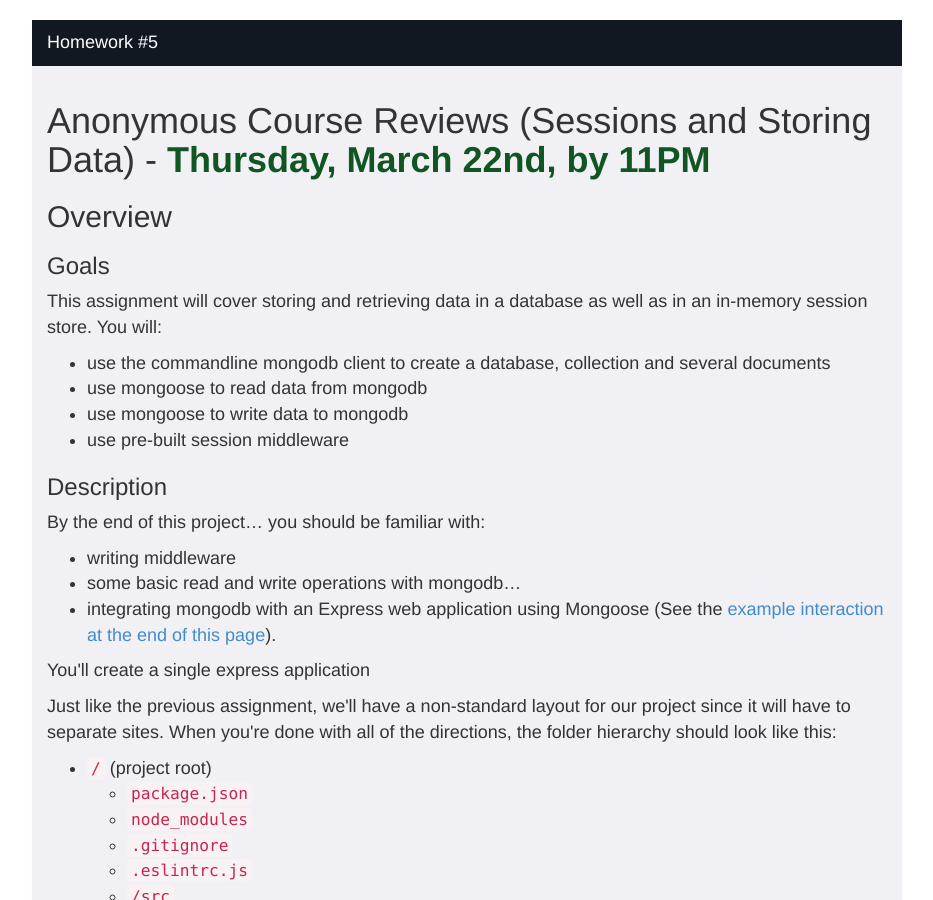
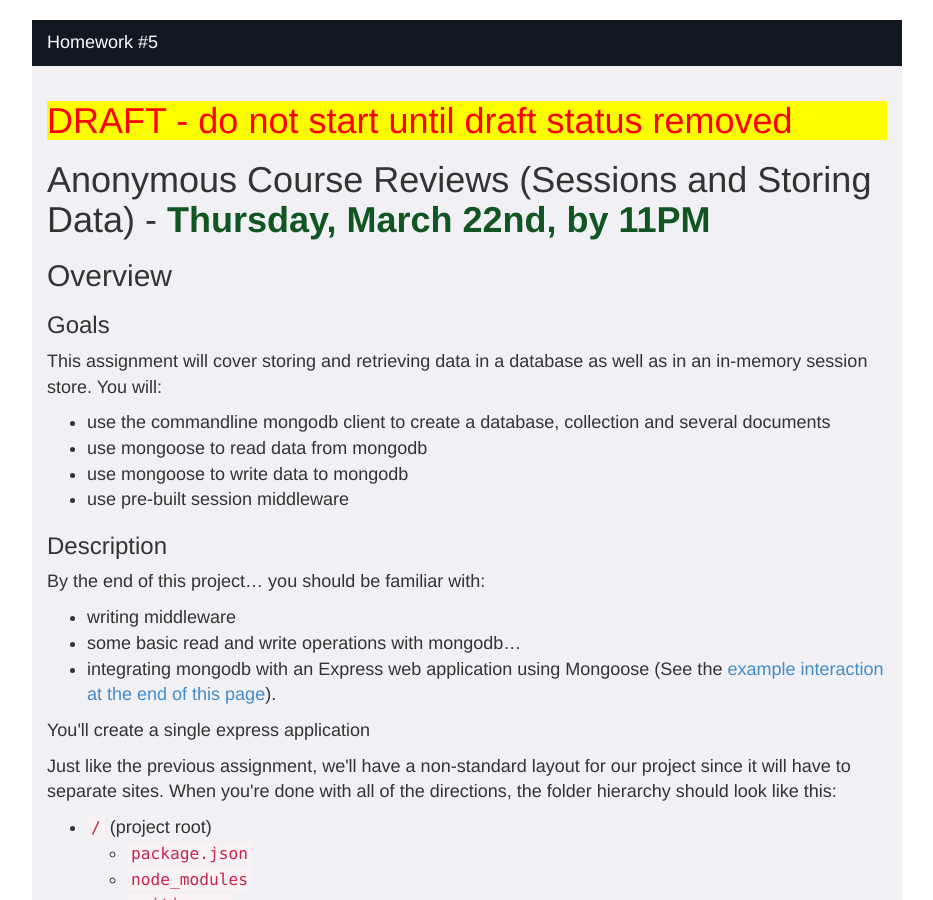
Before and after one commit to foureyes/csci-ua.0480-spring2018-008, a Jekyll site: the page built from homework/05.markdown, in a window 1280 px wide and 900 px high. Shown: the whole window, without its empty margins (173-1106 px from the left). Built offline with Jekyll 4.4.1, drawn with Linux system fonts in a browser that asks for light colours.

Commit message:
add draft status

```diff
--- a/homework/05.markdown
+++ b/homework/05.markdown
@@ -7,6 +7,7 @@ title: CSCI-UA.0480 - Homework #5
 	<div class="panel-heading">Homework #5</div>
 	<div class="panel-body" markdown="block">
 
+<h1 style="color:red; background-color: yellow">DRAFT - do not start until draft status removed</h1>
 # Anonymous Course Reviews (Sessions and Storing Data) - __Thursday, March 22nd, by 11PM__
 
 ## Overview
```
